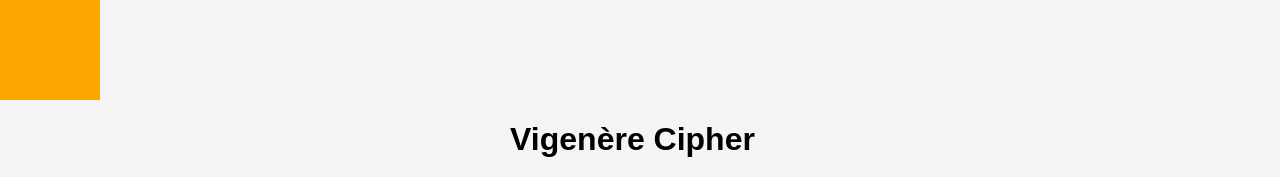
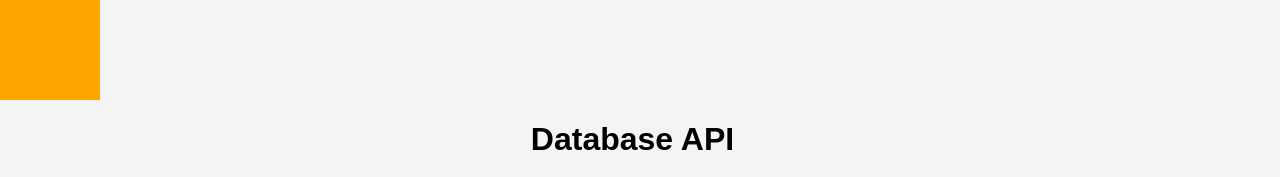
Before and after one commit to simon-dunk/Database-API, a website: page DatabaseAPI/app/cryptography.html in a window 1280 px wide. Shown: the top 177 px of the page. Drawn offline with Linux system fonts and the light colour scheme.

Commit message:
Changes page title

```diff
--- a/DatabaseAPI/app/cryptography.html
+++ b/DatabaseAPI/app/cryptography.html
@@ -4,7 +4,7 @@
     <meta charset="UTF-8">
     <meta name="viewport" content="width=device-width, initial-scale=1.0">
     <link rel="stylesheet" type="text/css" href="styles.css">
-    <title>Vigenère Cipher</title>
+    <title>Database API</title>
     <script>
         function letterToIndex(letter) {
             let idx = 0;
@@ -511,7 +511,7 @@
         <button id="settingsButton2" class="settingsButton" onclick="updateSettings(2)">Index 2</button>
     </div>
 
-    <h1>Vigenère Cipher</h1>
+    <h1>Database API</h1>
     <div class="input-container" style="margin-left: calc(50% - 140px);">
         <label for="password">Password:</label>
         <input type="text" class="input-feild" id="password" style="width: fit-content;" oninput="autoResize(this); validateInput(this);" placeholder="Enter password">
```
